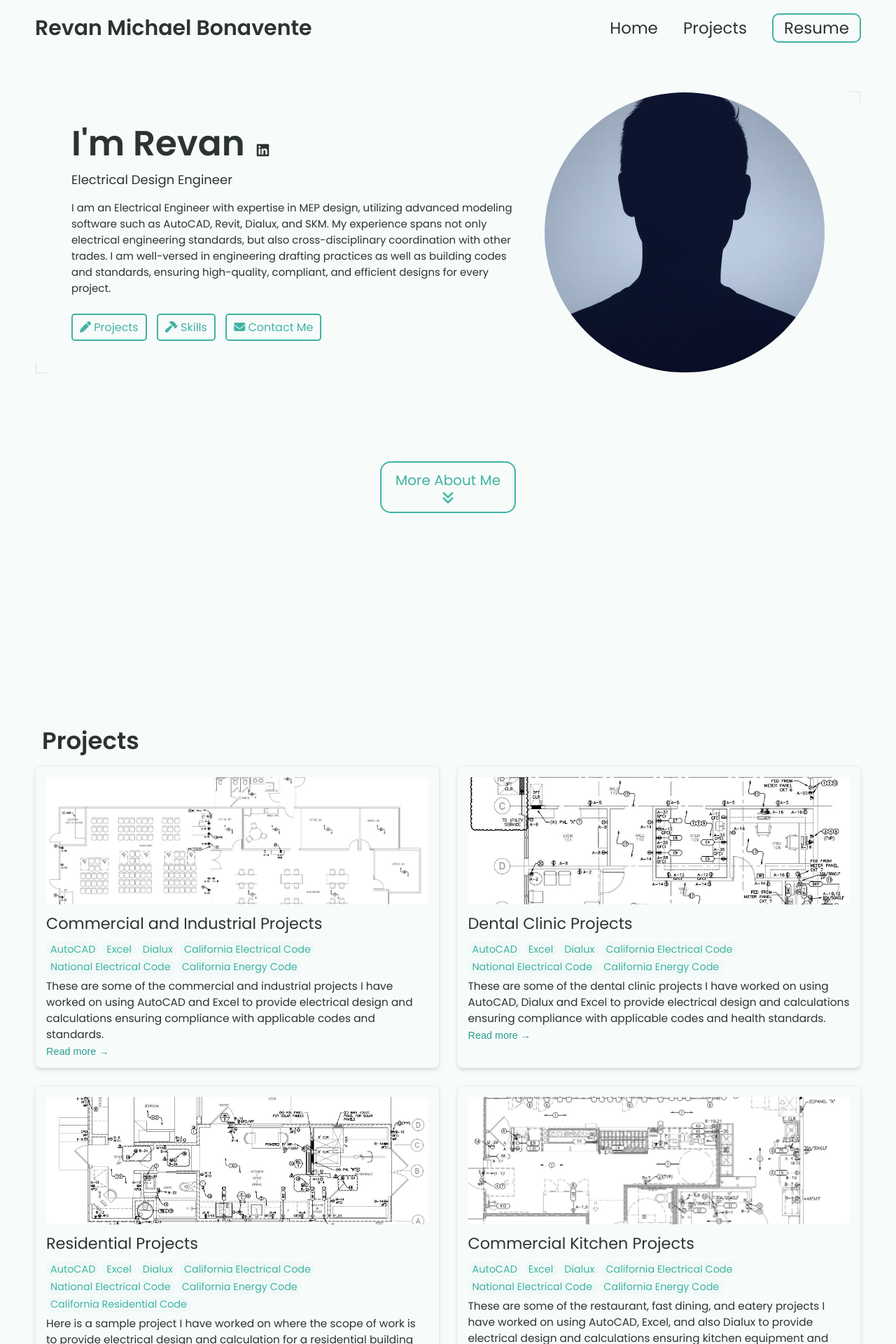
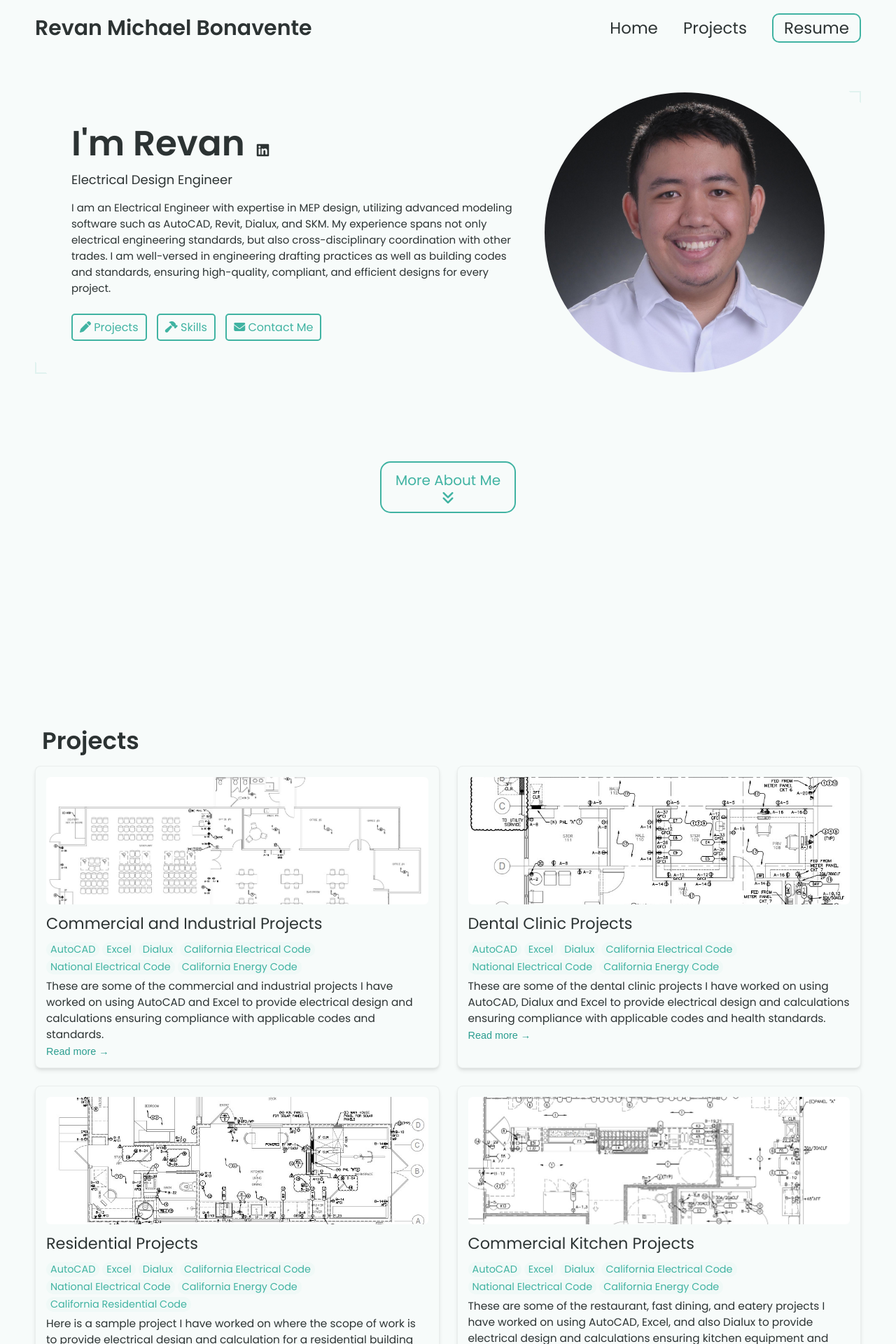
Before and after one commit to rmcb-ghub/rmcb-ghub.github.io, a Jekyll site: the page built from index.html, in a window 1280 px wide. Shown: the top 1920 px of the page at 70% size. Built offline with Jekyll 4.4.1, drawn with Linux system fonts in a browser that asks for light colours.

Commit message:
Update _config.yml

```diff
--- a/_config.yml
+++ b/_config.yml
@@ -21,7 +21,7 @@ description: >- # dont remove this line. this will ignore all new lines until th
   well as building codes and standards, ensuring high-quality, compliant, and efficient designs for every project.
 
 # Place your profile image in /assets/images/profile-image/folder and edit the file name
-profile_image: ./assets/images/profile-image/avatar.jpeg
+profile_image: ./assets/images/profile-image/DP.jpg
 
 
 # Link your resume
```
